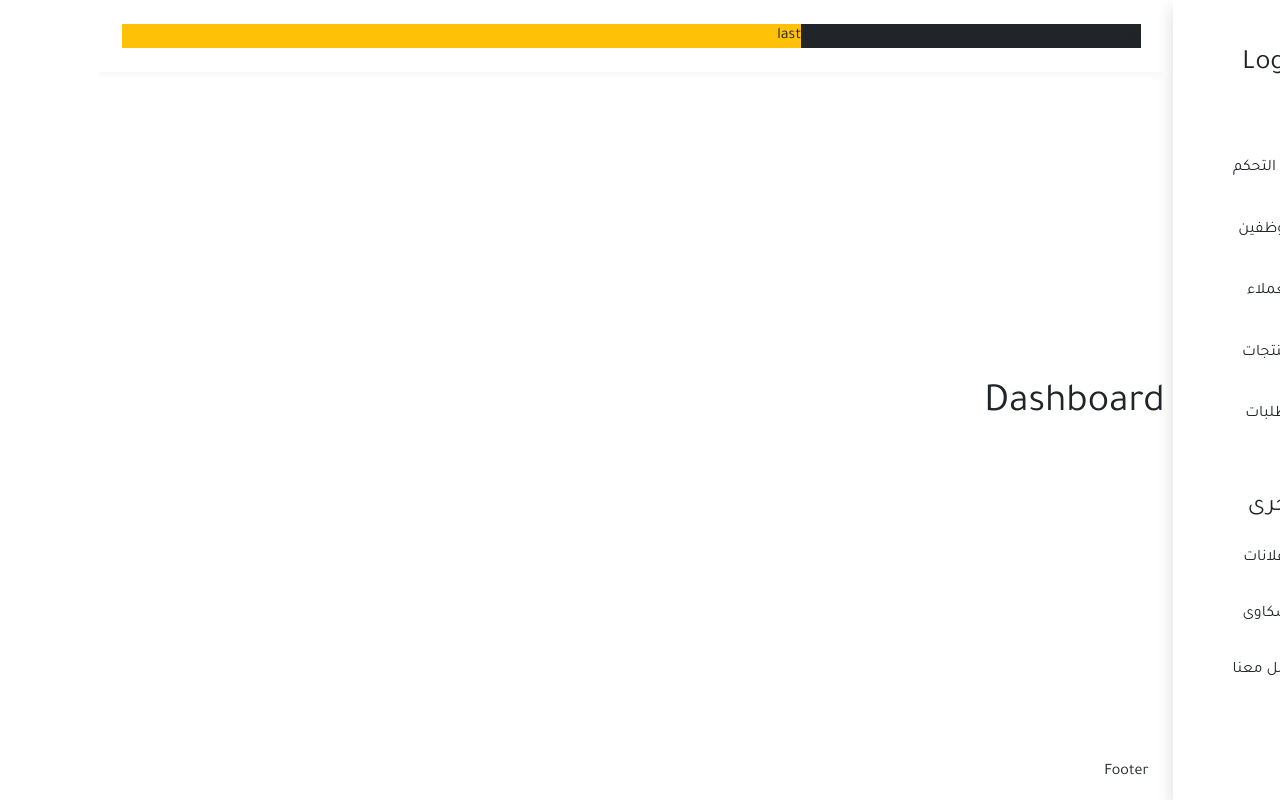
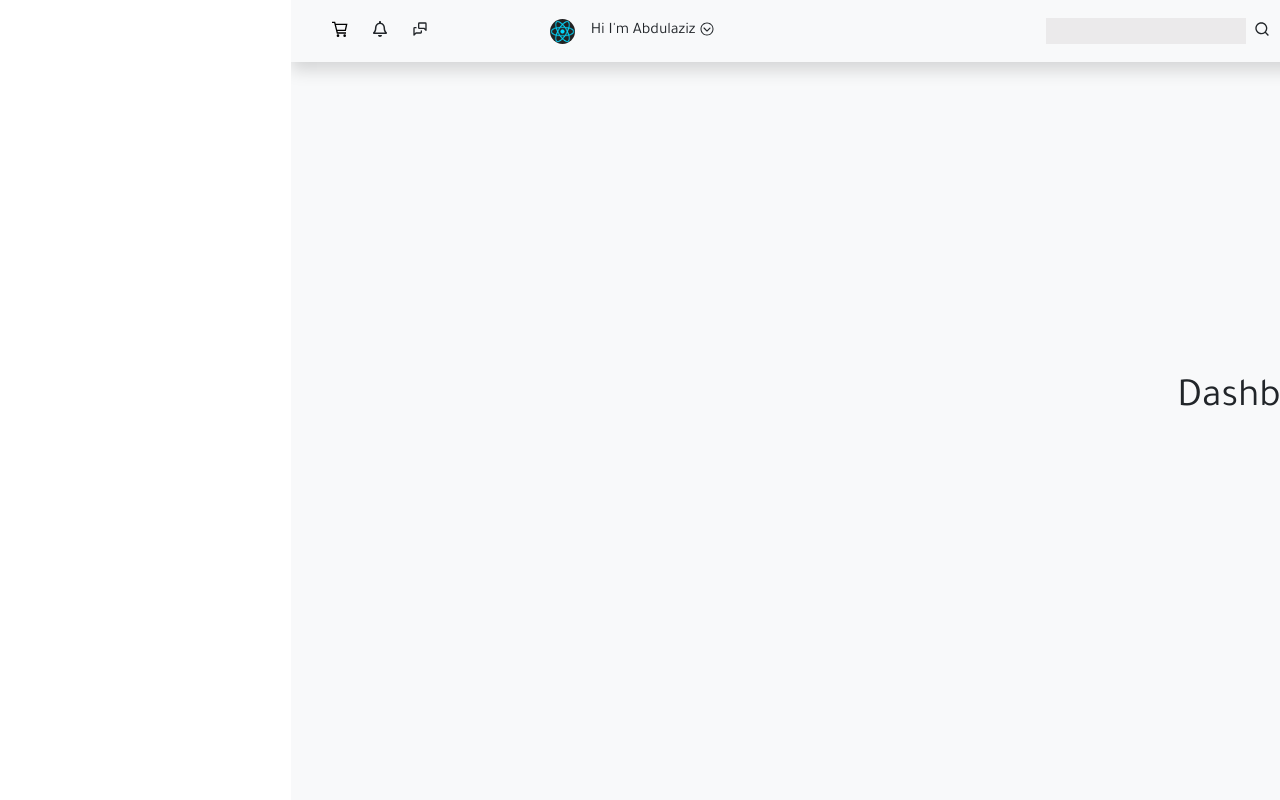
Before and after one commit to azmlan/dashboard-react, a React (Create React App) app: page / in a window 1280 px wide. Built offline with nearby package versions, Linux system fonts and the light colour scheme.

Commit message:
Navbar done

```diff
--- a/package.json
+++ b/package.json
@@ -10,6 +10,7 @@
     "react": "^18.2.0",
     "react-bootstrap": "^2.5.0",
     "react-dom": "^18.2.0",
+    "react-icons": "^4.4.0",
     "react-router-dom": "^6.3.0",
     "react-scripts": "5.0.1",
     "web-vitals": "^2.1.4"
--- a/src/App.css
+++ b/src/App.css
@@ -1,10 +1,44 @@
 .sidebarApp{
-    /* background:#1F2667; */
+
 }
 .noBorder{
     border: none;
 }
 .navbar{
-    box-shadow: 0px 5px 5px 0px #f8f9fa;
+    /* box-shadow: 0px 5px 5px 0px #e3e6ea; */
 
 }
+.profile-img{
+    max-width: 25px;
+    max-height: 25px;
+    border-radius: 200px;
+}
+.min-h-50{
+    min-height: 50px;
+    max-height: 70px;
+}
+.searchBox{
+    border: none;
+    width: 200px;
+    background-color: rgb(227, 226, 226,0.6);
+}
+.searchBox:focus{
+    box-shadow:  1px 1px 5px 2px #e3e6ea;
+        width: 250px;
+        outline: none;
+        transition: 0.2s;
+}
+.barIconButton{
+    padding: 0!important;
+}
+.barIcon:hover{
+    width: 20px;
+    height: 20px;
+    transition:  ease-in-out 0.3s;
+}
+@media (max-width: 576px) {
+    .col-xs-12 {
+        flex: 0 0 auto;
+        width: 100%;
+    }
+  }
--- a/src/App.js
+++ b/src/App.js
@@ -12,7 +12,7 @@ import Products from "./pages/Products";
 
 function App() {
   return (
-    <div className="App   col-12 d-flex  vh-100">
+    <div className="App   col-12 d-flex  vh-100 bg-light">
       <Router>
       <div className="sidebarApp  col-2 ">
         <Sidebar />
--- a/src/components/Navbar.jsx
+++ b/src/components/Navbar.jsx
@@ -1,18 +1,56 @@
-import React from 'react'
+import React from "react";
+import { TbMessages } from "react-icons/tb";
+import { GrCart } from "react-icons/gr";
+
+import { IoIosArrowDropdown } from "react-icons/io";
+import { FaBars ,FaRegBell } from "react-icons/fa";
+import { RiSearchLine } from "react-icons/ri";
 
 export default function Navbar() {
   return (
-    <div className='navbar d-felx flex-row p-4  '>
-
-    <div className='bg-dark col-4'>
-      <span>first</span>
+    <div className="navbar d-flex flex-row  min-h-50  col-12 shadow">
+      {/* first part of the nav */}
+      <div className=" col-md-7  col-sm-12 col-xs-12 p-1 ">
+        <button className=" btn  noBorder  barIconButton mx-3">
+            <FaBars className="barIcon"/>
+        </button>
+        <button className=" btn noBorder mx-4 " >
+            <RiSearchLine />
+        <input type="search"  className="searchBox mx-2 " />
+        </button>
+      </div>
+    {/* second part of the nav */}
+      <div className=" col-md-5 col-sm-12  col-xs-12 p-1 d-flex flex-row ">
+        <div className="row col-md-12" >
+        <div className="align-items-center col-xlg-6 col-lg-8 col-md-12     ">
+          <button className="btn noBorder">
+            <span className="mx-1">
+              <IoIosArrowDropdown />
+            </span>
+            <span>Hi I'm Abdulaziz</span>
+          </button>
+          <img
+            className="profile-img mx-1 "
+            src={require("../assets/images/reactLogo.jpeg")}
+          />
+        </div>
+        <div className="col-xlg-6 col-lg-4   col-md-12  ">
+          <button className="btn noBorder">
+            <TbMessages />{" "}
+          </button>
+          <button className="btn noBorder">
+            <span>
+              <FaRegBell />{" "}
+            </span>
+          </button>
+          <button className="btn noBorder">
+            <span>
+              <GrCart />{" "}
+            </span>
+          </button>
+        </div>
+        </div>
+      </div>
     </div>
-
-    <div className='bg-warning col-8'>
-      <span>last</span>
-    </div>
-
-    </div>
-
-  )
+  );
 }
```
Also changed, not shown: src/assets/images/reactLogo.jpeg (added), 1 other file (tests, documents, lock files or other folders).
